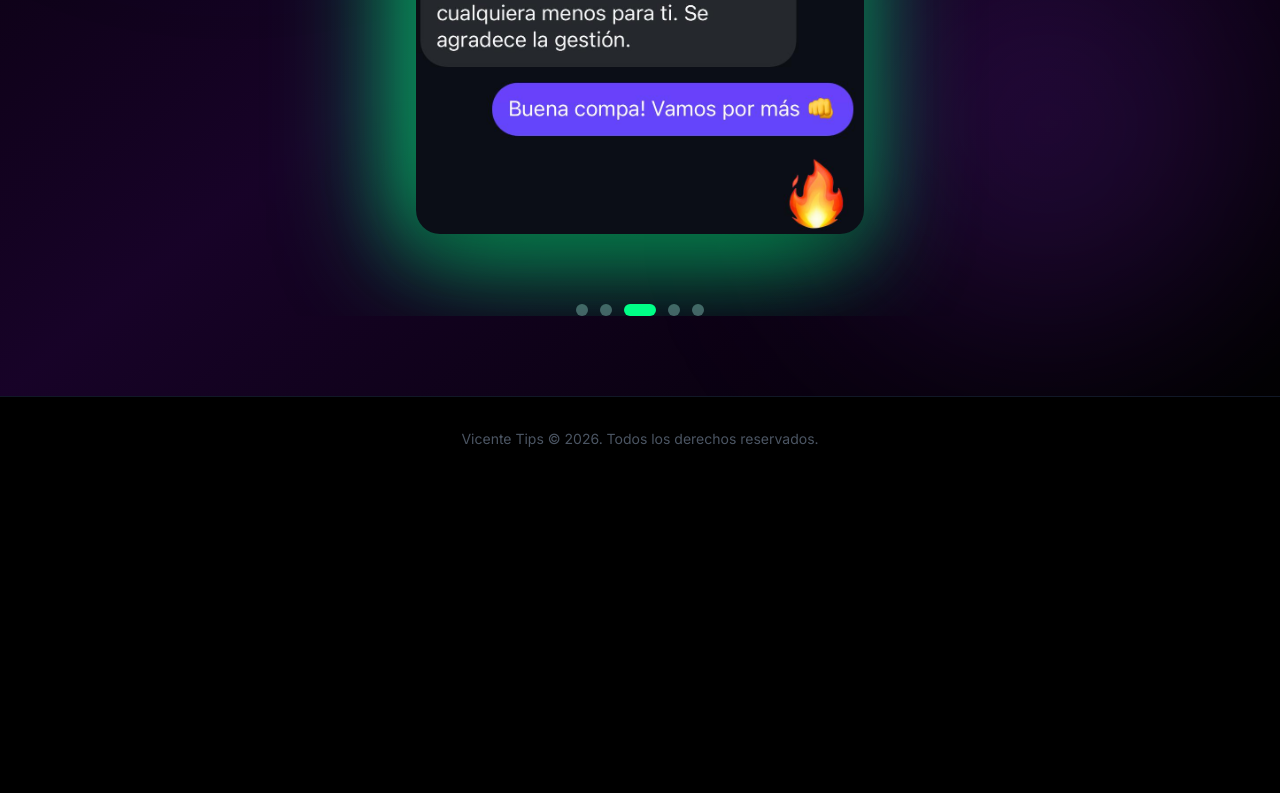
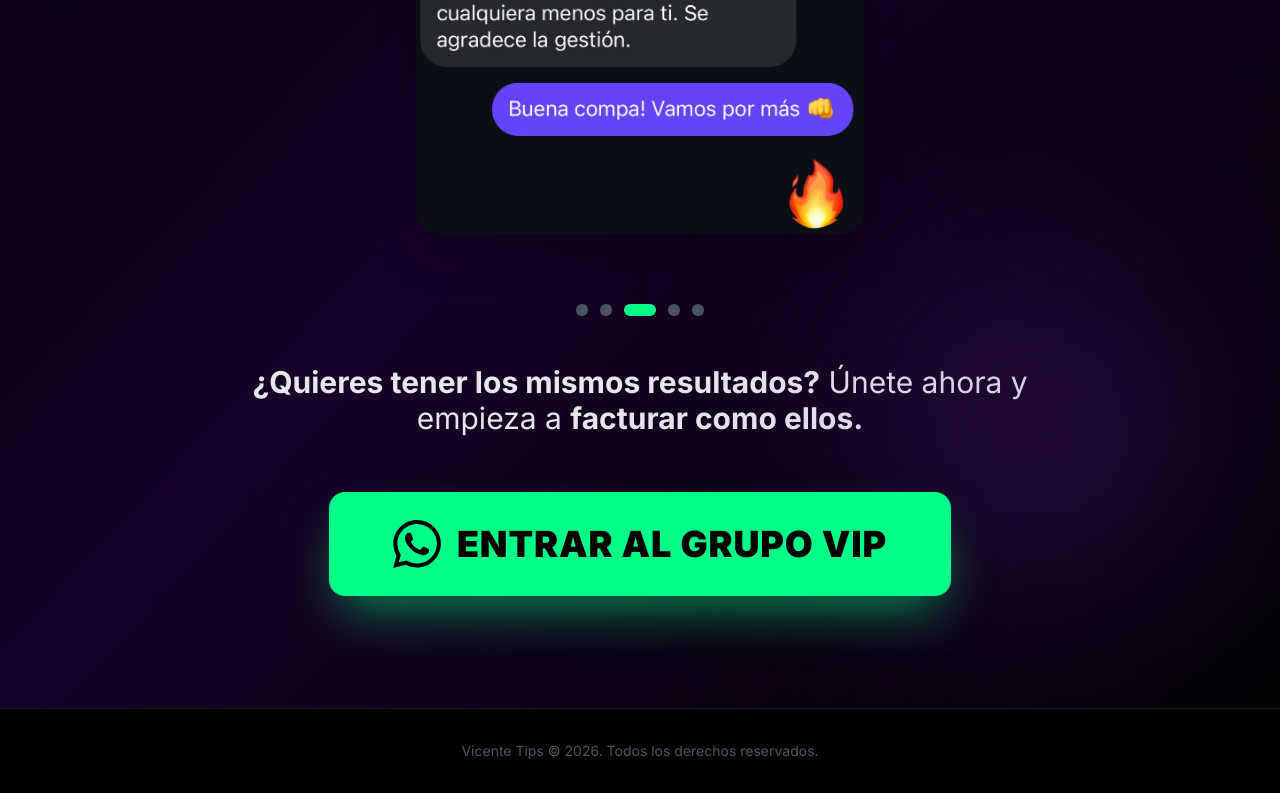
Before and after one commit to 24games/tipstervicente, a Next.js app: page /supercuota in a window 1280 px wide. Shown: the part 1689-2482 px from the top of the page. Before the commit the page ends 2170 px from the top, so only its background shows below. Built offline with nearby package versions, Linux system fonts and the light colour scheme.

Commit message:
Remove brilho verde do carrossel e adiciona sub headline com botão CTA

```diff
--- a/app/supercuota/page.tsx
+++ b/app/supercuota/page.tsx
@@ -236,18 +236,11 @@
             {[...Array(totalSlides)].map((_, index) => (
               <div key={index} className="min-w-full flex items-center justify-center px-4 py-8">
                 <div className="relative w-full max-w-md">
-                  {/* Brilho verde atrás da imagem - usando múltiplas camadas para efeito mais intenso */}
-                  <div className="absolute -inset-4 bg-[#00FF88] rounded-3xl blur-3xl opacity-60 animate-pulse"></div>
-                  <div className="absolute -inset-2 bg-[#00FF88] rounded-3xl blur-2xl opacity-40"></div>
-
-                  {/* Container da imagem */}
-                  <div className="relative z-10">
-                    <img
-                      src={`/supercuota/images/depoimento ${index + 1}.jpeg`}
-                      alt={`Depoimento ${index + 1}`}
-                      className="w-full h-auto rounded-3xl object-cover shadow-2xl"
-                    />
-                  </div>
+                  <img
+                    src={`/supercuota/images/depoimento ${index + 1}.jpeg`}
+                    alt={`Depoimento ${index + 1}`}
+                    className="w-full h-auto rounded-3xl object-cover shadow-2xl"
+                  />
                 </div>
               </div>
             ))}
@@ -269,6 +262,41 @@
             ))}
           </div>
         </motion.div>
+
+        {/* Sub headline chamando para ter os mesmos resultados */}
+        <motion.p
+          initial={{ opacity: 0, y: 30 }}
+          whileInView={{ opacity: 1, y: 0 }}
+          viewport={{ once: true }}
+          transition={{ duration: 0.8, delay: 0.7 }}
+          className="text-xl sm:text-2xl md:text-3xl text-gray-200 leading-relaxed px-4 max-w-4xl mx-auto text-center mt-12 mb-8"
+        >
+          <span className="font-bold">¿Quieres tener los mismos resultados?</span> Únete ahora y empieza a <span className="font-bold">facturar como ellos.</span>
+        </motion.p>
+
+        {/* Botão CTA igual ao da dobra 1 */}
+        <motion.div
+          initial={{ opacity: 0, scale: 0.9 }}
+          whileInView={{ opacity: 1, scale: 1 }}
+          viewport={{ once: true }}
+          transition={{ duration: 0.6, delay: 0.9 }}
+          className="pt-6 flex justify-center w-full mb-8"
+        >
+          <a
+            href="https://wa.me/seu-numero"
+            className="btn-sheen inline-flex items-center justify-center gap-2 sm:gap-3 md:gap-4 bg-[#00FF88] hover:bg-[#00dd77] text-black text-xl sm:text-2xl md:text-3xl lg:text-4xl font-black py-4 px-6 sm:py-5 sm:px-10 md:py-6 md:px-14 lg:py-7 lg:px-16 rounded-2xl transition-all duration-300 hover:scale-105 shadow-2xl shadow-[#00FF88]/50 uppercase tracking-wide max-w-full"
+          >
+            {/* Ícone WhatsApp */}
+            <svg
+              className="w-7 h-7 sm:w-8 sm:h-8 md:w-10 md:h-10 lg:w-12 lg:h-12 flex-shrink-0"
+              fill="currentColor"
+              viewBox="0 0 24 24"
+            >
+              <path d="M17.472 14.382c-.297-.149-1.758-.867-2.03-.967-.273-.099-.471-.148-.67.15-.197.297-.767.966-.94 1.164-.173.199-.347.223-.644.075-.297-.15-1.255-.463-2.39-1.475-.883-.788-1.48-1.761-1.653-2.059-.173-.297-.018-.458.13-.606.134-.133.298-.347.446-.52.149-.174.198-.298.298-.497.099-.198.05-.371-.025-.52-.075-.149-.669-1.612-.916-2.207-.242-.579-.487-.5-.669-.51-.173-.008-.371-.01-.57-.01-.198 0-.52.074-.792.372-.272.297-1.04 1.016-1.04 2.479 0 1.462 1.065 2.875 1.213 3.074.149.198 2.096 3.2 5.077 4.487.709.306 1.262.489 1.694.625.712.227 1.36.195 1.871.118.571-.085 1.758-.719 2.006-1.413.248-.694.248-1.289.173-1.413-.074-.124-.272-.198-.57-.347m-5.421 7.403h-.004a9.87 9.87 0 01-5.031-1.378l-.361-.214-3.741.982.998-3.648-.235-.374a9.86 9.86 0 01-1.51-5.26c.001-5.45 4.436-9.884 9.888-9.884 2.64 0 5.122 1.03 6.988 2.898a9.825 9.825 0 012.893 6.994c-.003 5.45-4.437 9.884-9.885 9.884m8.413-18.297A11.815 11.815 0 0012.05 0C5.495 0 .16 5.335.157 11.892c0 2.096.547 4.142 1.588 5.945L.057 24l6.305-1.654a11.882 11.882 0 005.683 1.448h.005c6.554 0 11.89-5.335 11.893-11.893a11.821 11.821 0 00-3.48-8.413z" />
+            </svg>
+            <span className="whitespace-nowrap sm:whitespace-normal">Entrar al Grupo VIP</span>
+          </a>
+        </motion.div>
       </motion.section>
 
       {/* FOOTER */}
```
